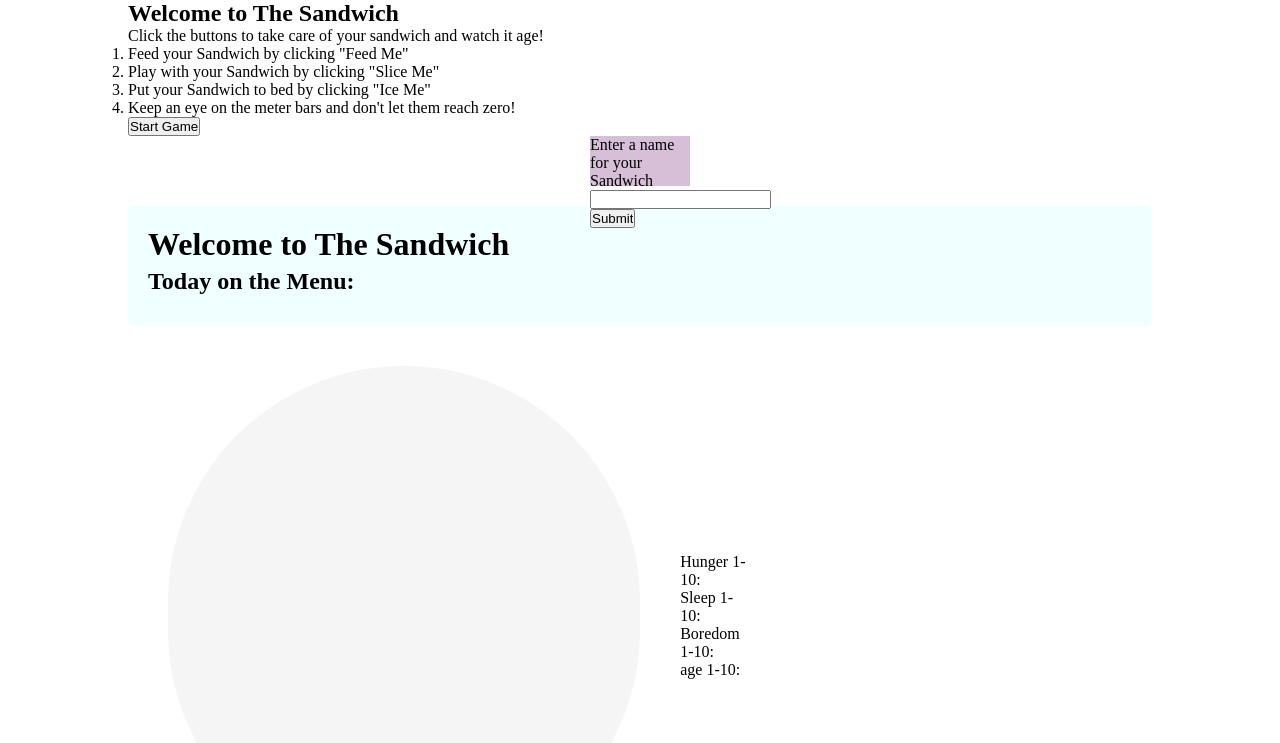
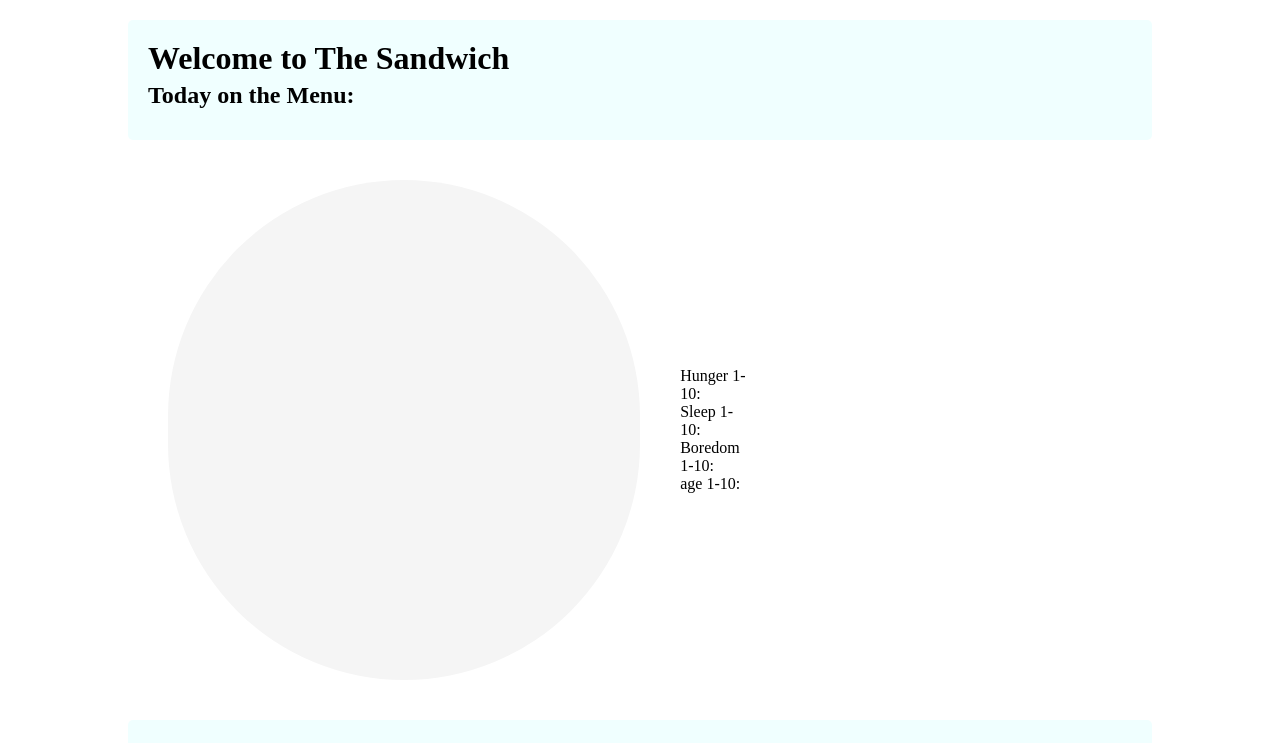
Before and after one commit to jennifergoldberg/Project-Zero-The-Sandwich, a plain HTML site: page index.html in a window 1280 px wide. Both pictures are taken after a click on the button "Start Game". Shown: the top 743 px of the page. Drawn offline with nearby package versions, Linux system fonts and the light colour scheme.

Commit message:
handleHide method complete

```diff
--- a/scripts/app.js
+++ b/scripts/app.js
@@ -68,22 +68,23 @@ const game = {
     icedScore: 0,
     slicedScore: 0,
 
-    //const $cardBox = $(".card-box"),
 
-    handleHide(event){
-        $(event.target) = game.$cardBox;
-        game.$cardBox.css("display", "hidden");
+    handleHide(){
+        const $gameBox = $(".about-game");
+        const $formBox = $(".form-box");
+        $gameBox.remove();
+        $formBox.remove();
+
     },
 
-    startSando(event){
+    startSando(){
         console.log("click");
         game.handleHide();
 
 
     },
 
-
-    submitName(event){
+    submitName(){
         console.warn("clicked");
         const $userInput = $("#user-name").val();
         console.log($userInput);
```
Also changed, not shown: index.html (+1 -1 lines).
